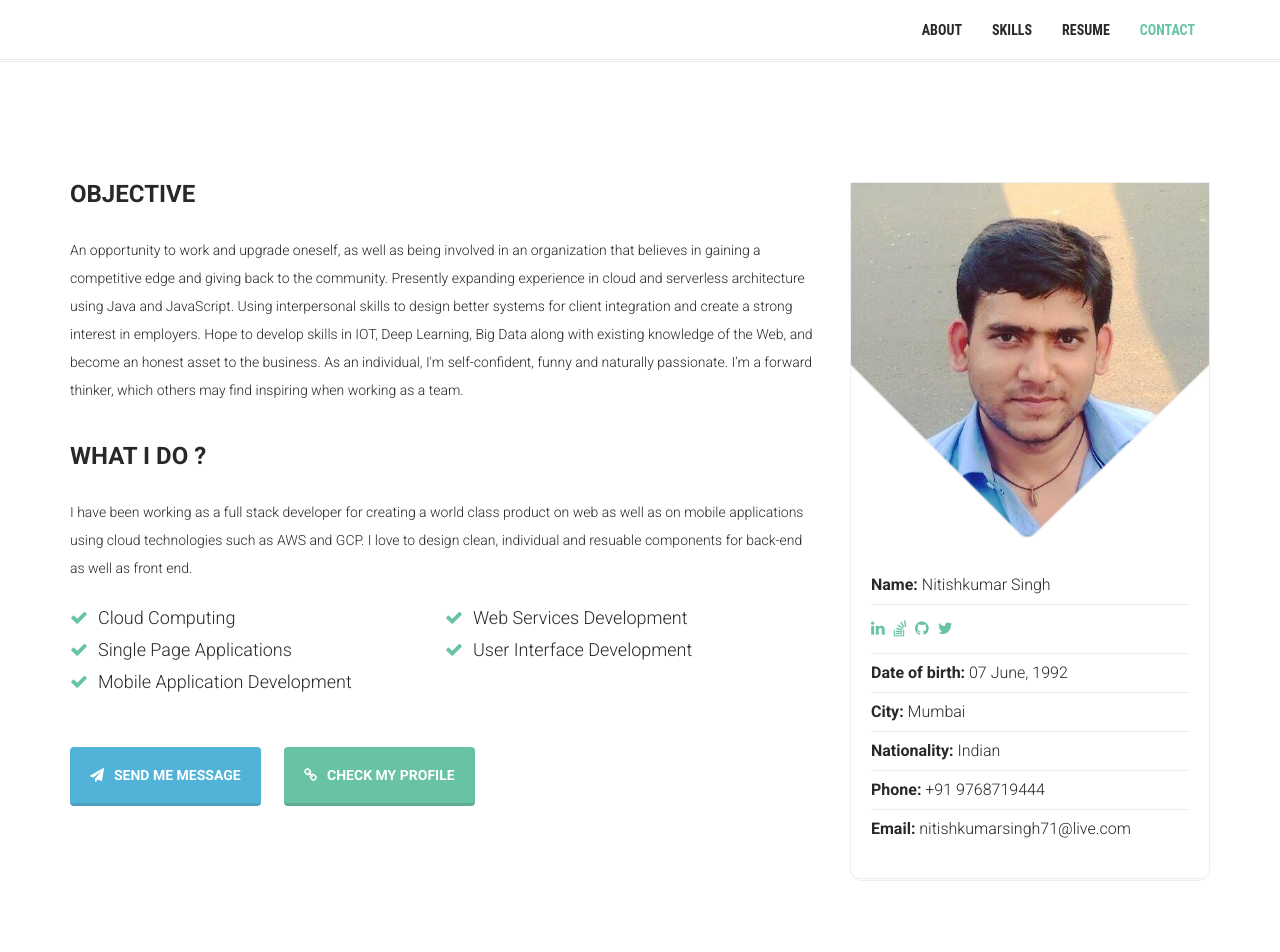
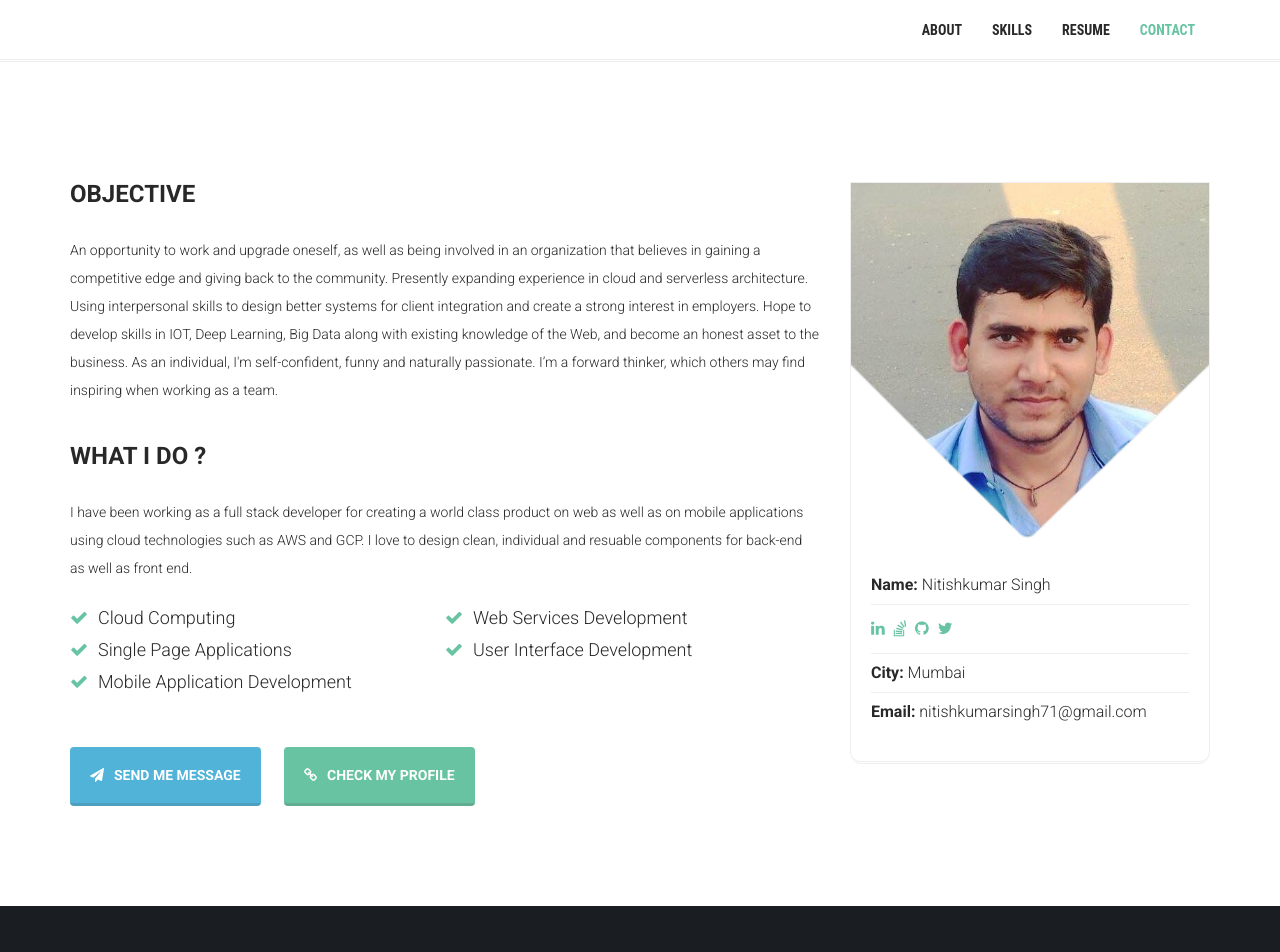
Before and after one commit to nitishkumar71/Resume, a plain HTML site: page index.html in a window 1280 px wide. Shown: the top 952 px of the page. Drawn offline with Linux system fonts and the light colour scheme.

Commit message:
remove private information
Signed-off-by: Nitishkumar Singh <nitishkumarsingh71@gmail.com>

```diff
--- a/index.html
+++ b/index.html
@@ -185,19 +185,10 @@
                 </ul>
               </li>
               <li>
-                <strong>Date of birth:</strong> 07 June, 1992
-              </li>
-              <li>
                 <strong>City:</strong> Mumbai
               </li>
               <li>
-                <strong>Nationality:</strong> Indian
-              </li>
-              <li>
-                <strong>Phone:</strong> +91 9768719444
-              </li>
-              <li>
-                <strong>Email:</strong> nitishkumarsingh71@live.com
+                <strong>Email:</strong> nitishkumarsingh71@gmail.com
               </li>
 
             </ul>
@@ -212,7 +203,7 @@
               in
               gaining a competitive edge and giving back to the community. Presently expanding experience in cloud and
               serverless
-              architecture using Java and JavaScript. Using interpersonal skills to design better systems for client
+              architecture. Using interpersonal skills to design better systems for client
               integration
               and create a strong interest in employers. Hope to develop skills in IOT, Deep Learning, Big Data along
               with
```
